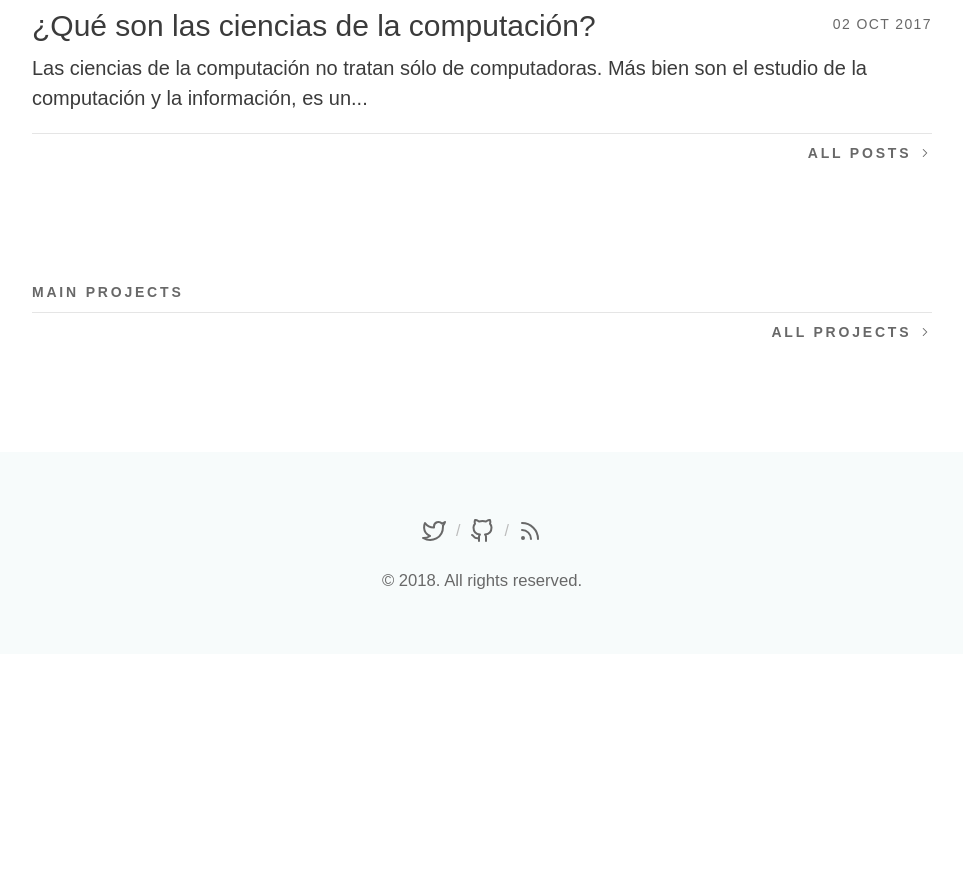
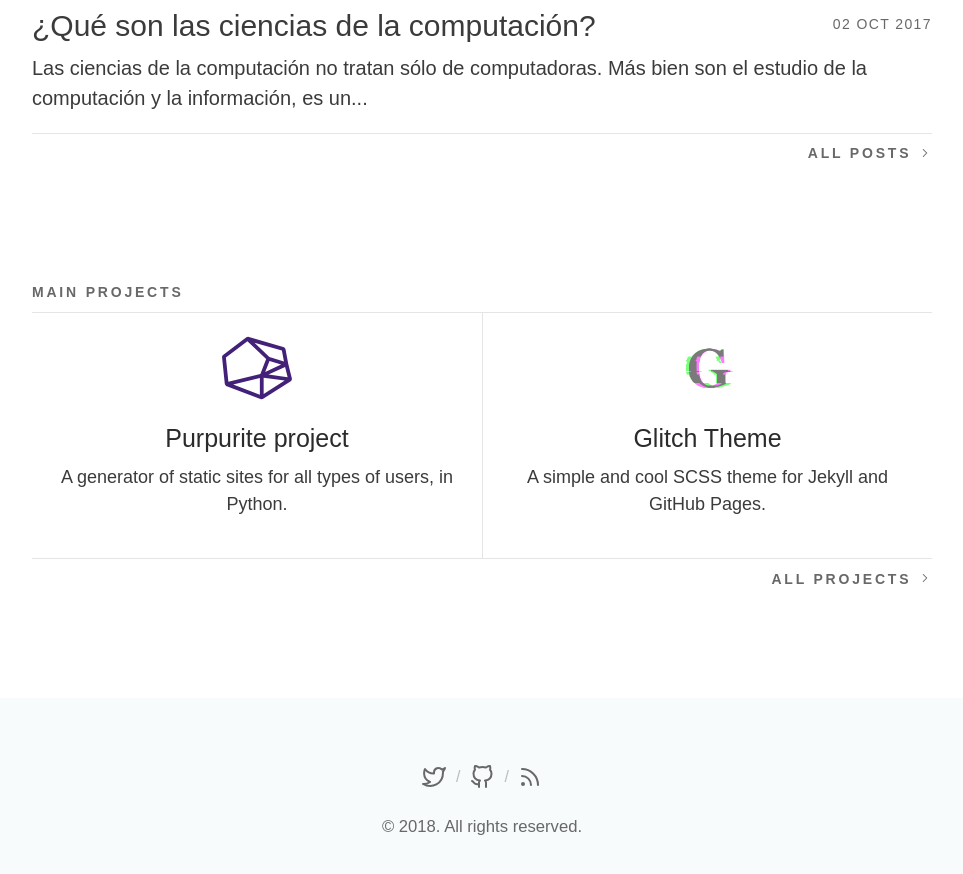
Before and after one commit to MiltonOlaf/miltonolaf.github.io, a Jekyll site: the page built from index.html, in a window 1280 px wide and 900 px high, scrolled down 685 px. Shown: the top 874 px of the window, without its empty margins (158-1121 px from the left). Built offline with Jekyll 4.4.1, drawn with Linux system fonts in a browser that asks for light colours; some web fonts are replaced; before the commit the page ends 1339 px from its top, so only the background shows below that.

Commit message:
data test

```diff
--- a/_data/projects.yml
+++ b/_data/projects.yml
@@ -1,13 +1,25 @@
 purpurite:
-  title: Purpurite
+  title: Purpurite project
   img_url: /assets/img/purpurite.svg
-  description: An open-source machine learning framework for everyone.
-  web: https://purpurite.org/
-  repo: https://github.com/innusource/purpurite
+  description: A generator of static sites for all types of users, in Python.
+  link: https://project.purpurite.org/
+  main: true
 
 glitch-theme:
   title: Glitch Theme
   img_url: /assets/img/glitch-theme.png
-  description: A simple and cool theme for Jekyll and GitHub Pages.
-  web: http://miltonolaf.com/glitch-jekyll
-  repo: https://github.com/miltonolaf/glitch-jekyll
+  description: A simple and cool SCSS theme for Jekyll and GitHub Pages.
+  link: http://miltonolaf.com/glitch-jekyll
+  main: true
+
+purpur2ite:
+  title: Purpurite project
+  img_url: /assets/img/purpurite.svg
+  description: A generator of static sites for all types of users, in Python.
+  link: https://project.purpurite.org/
+
+purpur3ite:
+  title: Purpurite project
+  img_url: /assets/img/purpurite.svg
+  description: A generator of static sites for all types of users, in Python.
+  link: https://project.purpurite.org/
```
